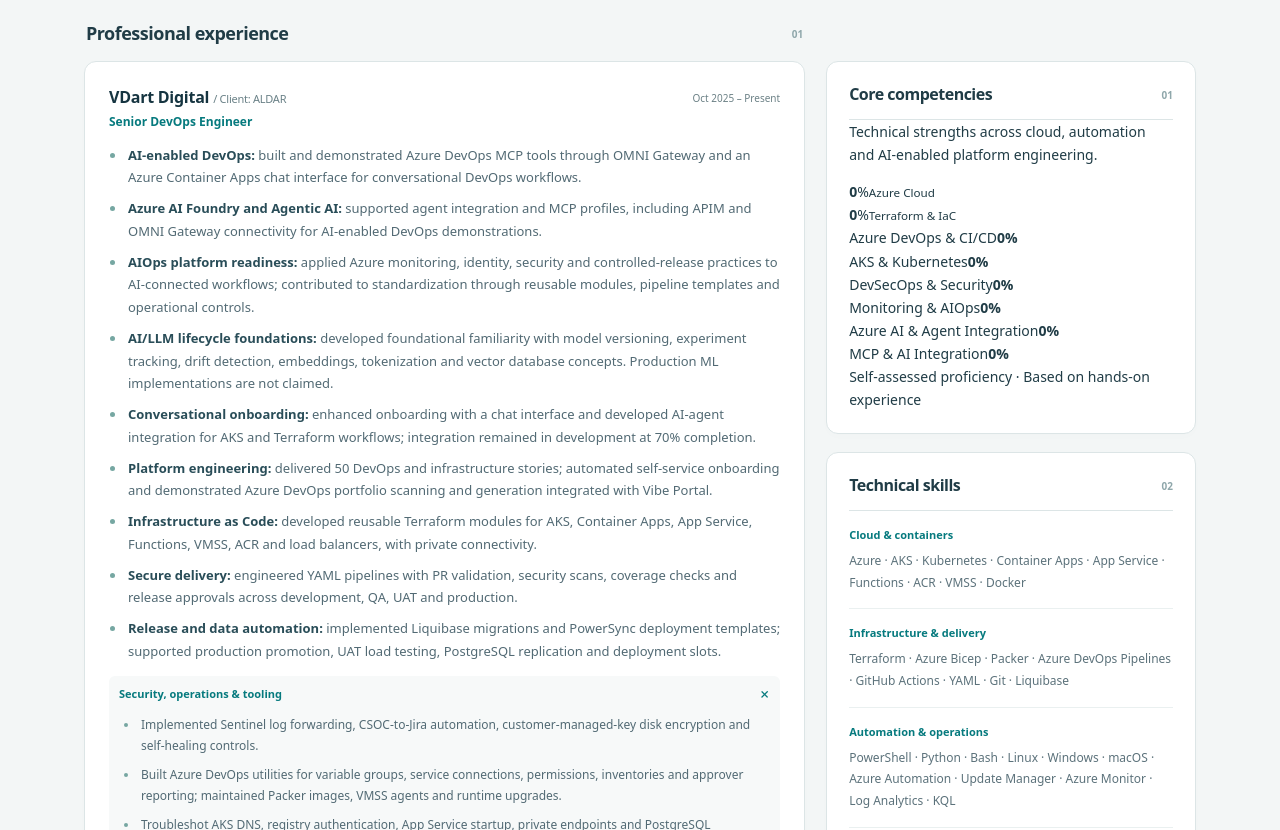
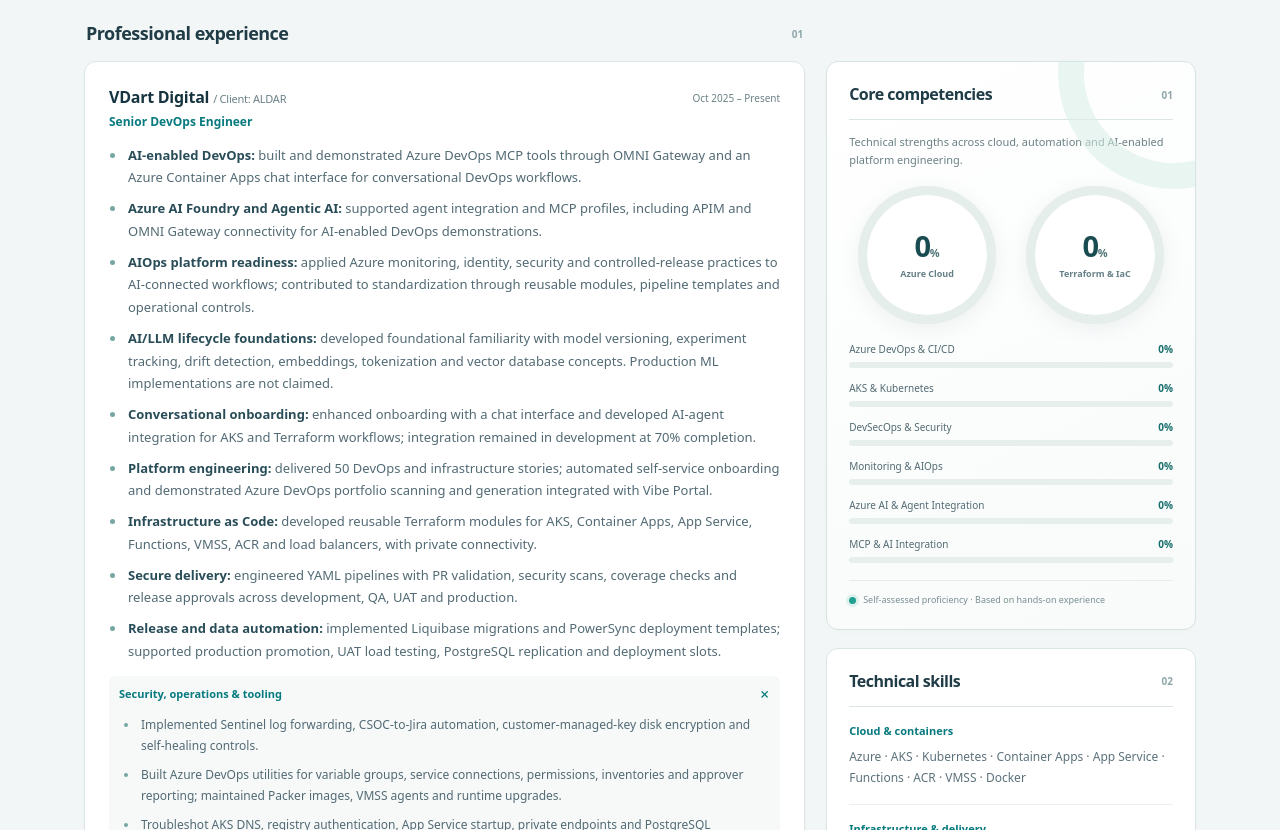
Before and after one commit to anbu143dude/Portfolio, a plain HTML site: page index.html in a window 1280 px wide. Shown: the part 683-1513 px from the top of the page. Drawn offline with Linux system fonts and the light colour scheme.

Commit message:
Style animated competency scorecard for CV sidebar

```diff
--- a/style.css
+++ b/style.css
@@ -68,3 +68,30 @@
 .ai-focus .focus-label{font-size:10px;font-weight:800;letter-spacing:.45px;color:#315e59;margin-right:3px}
 .ai-focus span:not(.focus-label){display:inline-flex;align-items:center;padding:4px 9px;border:1px solid #d7e5df;border-radius:999px;background:#fff;color:#315e59;font-size:10px;font-weight:600}
 @media(max-width:620px){.ai-focus{gap:6px;margin:-3px 0 15px;padding:9px}.ai-focus .focus-label{width:100%}}
+
+/* Animated competency scorecard — designed as a CV sidebar, not a standalone dashboard. */
+.competency-card{position:relative;overflow:hidden;background:linear-gradient(155deg,#fff 0%,#f8fbfa 100%);border-color:#d5e4e0}
+.competency-card:before{content:"";position:absolute;width:180px;height:180px;right:-95px;top:-105px;border:26px solid #d9eee7;border-radius:50%;opacity:.55;pointer-events:none}
+.competency-intro{font-size:11px;line-height:1.65;color:#6b8085;margin:13px 0 17px}
+.competency-featured{display:grid;grid-template-columns:1fr 1fr;gap:12px;margin:0 0 18px}
+.competency-ring{--score:0;position:relative;width:100%;max-width:138px;aspect-ratio:1;margin:auto;border-radius:50%;display:grid;place-items:center;background:conic-gradient(#07877f calc(var(--score)*1%),#e5eeeb 0);transition:background 1.25s cubic-bezier(.2,.8,.2,1);filter:drop-shadow(0 5px 10px #15344010)}
+.competency-ring:before{content:"";position:absolute;inset:8px;background:#fff;border:1px solid #e5eeeb;border-radius:50%}
+.competency-ring.ring-secondary{background:conic-gradient(#4d8294 calc(var(--score)*1%),#e5eeeb 0)}
+.ring-inner{position:relative;z-index:1;display:flex;align-items:baseline;justify-content:center;flex-wrap:wrap;max-width:90px;line-height:1}
+.ring-inner strong{font-size:29px;letter-spacing:-1.4px;color:#194c50;font-weight:800;font-variant-numeric:tabular-nums}
+.ring-inner>span{font-size:11px;color:#52777a;font-weight:700}
+.ring-inner small{flex-basis:100%;text-align:center;margin-top:8px;font-size:9px;line-height:1.3;color:#668087;font-weight:700}
+.competency-list{display:grid;gap:13px}
+.competency-label{display:flex;align-items:center;justify-content:space-between;gap:8px;font-size:10px;line-height:1.4;color:#526a72;margin-bottom:6px}
+.competency-label strong{color:#176f6c;font-size:10px;font-variant-numeric:tabular-nums}
+.competency-track{height:6px;border-radius:99px;background:#e7efed;overflow:hidden}
+.competency-track span{display:block;width:0;height:100%;border-radius:inherit;background:linear-gradient(90deg,#4e9b91,#087b7d);transition:width 1.15s cubic-bezier(.2,.8,.2,1)}
+.competency-item:nth-child(2n) .competency-track span{background:linear-gradient(90deg,#75a9ad,#477f91)}
+.competency-foot{display:flex;align-items:center;gap:7px;margin-top:17px;padding-top:12px;border-top:1px solid #e5eeeb;font-size:9px;line-height:1.5;color:#788d91}
+.competency-pulse{width:7px;height:7px;flex:0 0 7px;border-radius:50%;background:#20a18f;box-shadow:0 0 0 3px #20a18f20}
+.competency-card.is-animated .competency-ring{background:conic-gradient(#07877f calc(var(--score)*1%),#e5eeeb 0)}
+.competency-card.is-animated .ring-secondary{background:conic-gradient(#4d8294 calc(var(--score)*1%),#e5eeeb 0)}
+@media(max-width:760px){.competency-featured{max-width:360px;margin-left:auto;margin-right:auto}.competency-ring{max-width:145px}}
+@media(max-width:520px){.competency-featured{max-width:330px;gap:20px}.competency-ring{max-width:132px}.competency-label{font-size:11px}.competency-label strong{font-size:11px}}
+@media(prefers-reduced-motion:reduce){.competency-ring,.competency-track span{transition:none!important}}
+@media print{.competency-card{break-inside:avoid;background:#fff;box-shadow:none}.competency-ring{background:conic-gradient(#07877f calc(var(--score)*1%),#e5eeeb 0)!important}.competency-track span{print-color-adjust:exact}}
```
